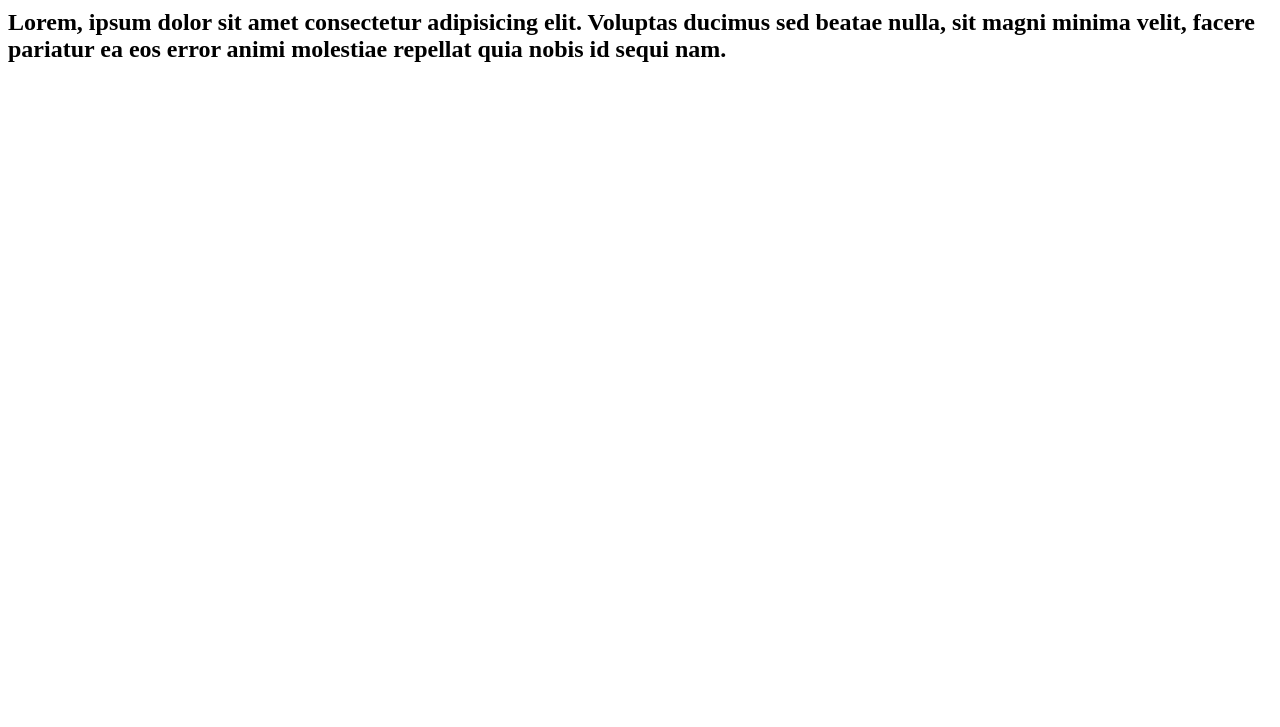
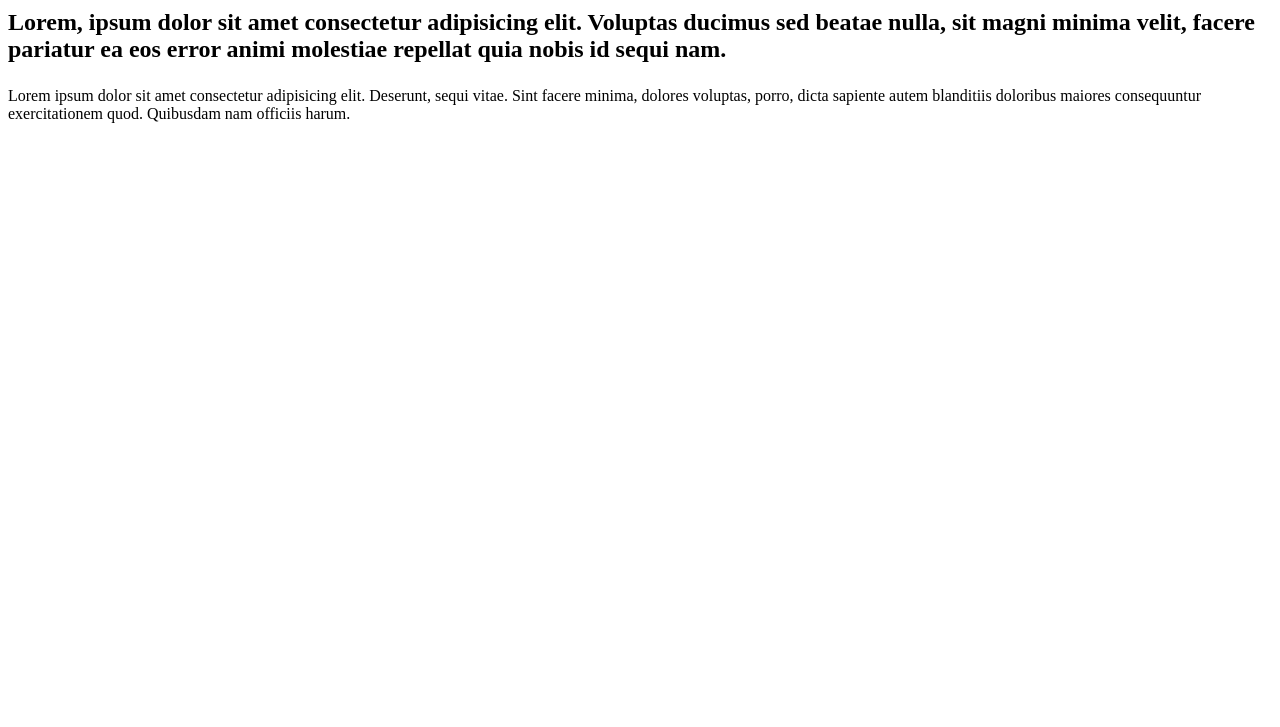
Before and after one commit to jpop6882/jpop6882.github.io, a plain HTML site: page index.html in a window 1280 px wide. Shown: the part 73-800 px from the top of the page. Drawn offline with Linux system fonts and the light colour scheme.

Commit message:
mais do e

```diff
--- a/index.html
+++ b/index.html
@@ -16,6 +16,11 @@
                 minima velit, facere pariatur ea eos error animi molestiae repellat quia nobis id sequi nam.</p>
         </h2>
     </div>
+    <div>
+        <p>Lorem ipsum dolor sit amet consectetur adipisicing elit. Deserunt, sequi vitae. Sint facere minima, dolores
+            voluptas, porro, dicta sapiente autem blanditiis doloribus maiores consequuntur exercitationem quod.
+            Quibusdam nam officiis harum.</p>
+    </div>
 </body>
 
 </html>
```
